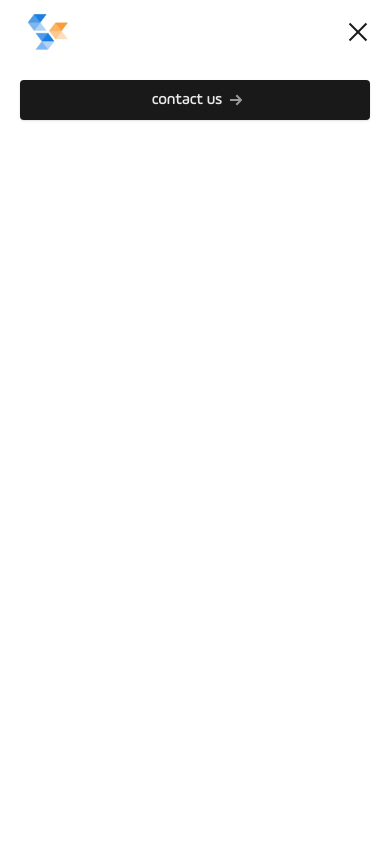
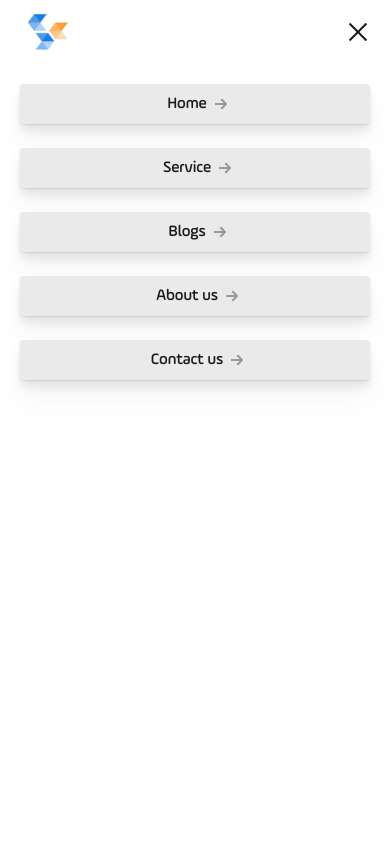
Before and after one commit to habtish1/Source-Code-Web, a Next.js app: page / in a window 390 px wide. Both pictures are taken after a click on the button "Menu". Shown: the top 844 px of the page. Built offline with nearby package versions, Linux system fonts and the light colour scheme.

Commit message:
navigation to mobile page added

```diff
--- a/components/ui/mobile-menu.tsx
+++ b/components/ui/mobile-menu.tsx
@@ -1,48 +1,57 @@
-'use client'
+"use client";
 
-import { useState, useRef, useEffect } from 'react'
-import { Transition } from '@headlessui/react'
-import Link from 'next/link'
+import { useState, useRef, useEffect } from "react";
+import { Transition } from "@headlessui/react";
+import Link from "next/link";
 
 export default function MobileMenu() {
-  const [mobileNavOpen, setMobileNavOpen] = useState<boolean>(false)
+  const [mobileNavOpen, setMobileNavOpen] = useState<boolean>(false);
 
-  const trigger = useRef<HTMLButtonElement>(null)
-  const mobileNav = useRef<HTMLDivElement>(null)
+  const trigger = useRef<HTMLButtonElement>(null);
+  const mobileNav = useRef<HTMLDivElement>(null);
 
   // close the mobile menu on click outside
   useEffect(() => {
     const clickHandler = ({ target }: { target: EventTarget | null }): void => {
       if (!mobileNav.current || !trigger.current) return;
-      if (!mobileNavOpen || mobileNav.current.contains(target as Node) || trigger.current.contains(target as Node)) return;
-      setMobileNavOpen(false)
+      if (
+        !mobileNavOpen ||
+        mobileNav.current.contains(target as Node) ||
+        trigger.current.contains(target as Node)
+      )
+        return;
+      setMobileNavOpen(false);
     };
-    document.addEventListener('click', clickHandler)
-    return () => document.removeEventListener('click', clickHandler)
-  })
+    document.addEventListener("click", clickHandler);
+    return () => document.removeEventListener("click", clickHandler);
+  });
 
   // close the mobile menu if the esc key is pressed
   useEffect(() => {
     const keyHandler = ({ keyCode }: { keyCode: number }): void => {
       if (!mobileNavOpen || keyCode !== 27) return;
-      setMobileNavOpen(false)
+      setMobileNavOpen(false);
     };
-    document.addEventListener('keydown', keyHandler)
-    return () => document.removeEventListener('keydown', keyHandler)
-  })
+    document.addEventListener("keydown", keyHandler);
+    return () => document.removeEventListener("keydown", keyHandler);
+  });
 
   return (
     <div className="flex md:hidden">
       {/* Hamburger button */}
       <button
         ref={trigger}
-        className={`hamburger ${mobileNavOpen && 'active'}`}
+        className={`hamburger ${mobileNavOpen && "active"}`}
         aria-controls="mobile-nav"
         aria-expanded={mobileNavOpen}
         onClick={() => setMobileNavOpen(!mobileNavOpen)}
       >
         <span className="sr-only">Menu</span>
-        <svg className="w-6 h-6 fill-current text-gray-900" viewBox="0 0 24 24" xmlns="http://www.w3.org/2000/svg">
+        <svg
+          className="w-6 h-6 fill-current text-gray-900"
+          viewBox="0 0 24 24"
+          xmlns="http://www.w3.org/2000/svg"
+        >
           <rect y="4" width="24" height="2" />
           <rect y="11" width="24" height="2" />
           <rect y="18" width="24" height="2" />
@@ -68,10 +77,102 @@ export default function MobileMenu() {
               <Link href="/signin" className="flex font-medium w-full text-gray-600 hover:text-gray-900 py-2 justify-center" onClick={() => setMobileNavOpen(false)}>Sign in</Link>
             </li> */}
             <li>
-              <Link href="/signup" className="btn-sm text-gray-200 bg-gray-900 hover:bg-gray-800 w-full my-2" onClick={() => setMobileNavOpen(false)}>
-                <span>contact us</span>
-                <svg className="w-3 h-3 fill-current text-gray-400 shrink-0 ml-2 -mr-1" viewBox="0 0 12 12" xmlns="http://www.w3.org/2000/svg">
-                  <path d="M11.707 5.293L7 .586 5.586 2l3 3H0v2h8.586l-3 3L7 11.414l4.707-4.707a1 1 0 000-1.414z" fill="#999" fillRule="nonzero" />
+              <Link
+                href="/"
+                className="btn-sm shadow-2xl bg-gray-200 drop-shadow-xl  w-full my-3 py-3"
+                onClick={() => setMobileNavOpen(false)}
+              >
+                <span>Home</span>
+                <svg
+                  className="w-3 h-3 fill-current text-gray-400 shrink-0 ml-2 -mr-1"
+                  viewBox="0 0 12 12"
+                  xmlns="http://www.w3.org/2000/svg"
+                >
+                  <path
+                    d="M11.707 5.293L7 .586 5.586 2l3 3H0v2h8.586l-3 3L7 11.414l4.707-4.707a1 1 0 000-1.414z"
+                    fill="#999"
+                    fillRule="nonzero"
+                  />
+                </svg>
+              </Link>
+            </li>
+            <li>
+              <Link
+                href="/services"
+                className="btn-sm shadow-2xl bg-gray-200 drop-shadow-xl  w-full my-3 py-3"
+                onClick={() => setMobileNavOpen(false)}
+              >
+                <span>Service</span>
+                <svg
+                  className="w-3 h-3 fill-current text-gray-400 shrink-0 ml-2 -mr-1"
+                  viewBox="0 0 12 12"
+                  xmlns="http://www.w3.org/2000/svg"
+                >
+                  <path
+                    d="M11.707 5.293L7 .586 5.586 2l3 3H0v2h8.586l-3 3L7 11.414l4.707-4.707a1 1 0 000-1.414z"
+                    fill="#999"
+                    fillRule="nonzero"
+                  />
+                </svg>
+              </Link>
+            </li>
+            <li>
+              <Link
+                href="/blogs"
+                className="btn-sm shadow-2xl bg-gray-200 drop-shadow-xl  w-full my-3 py-3"
+                onClick={() => setMobileNavOpen(false)}
+              >
+                <span>Blogs</span>
+                <svg
+                  className="w-3 h-3 fill-current text-gray-400 shrink-0 ml-2 -mr-1"
+                  viewBox="0 0 12 12"
+                  xmlns="http://www.w3.org/2000/svg"
+                >
+                  <path
+                    d="M11.707 5.293L7 .586 5.586 2l3 3H0v2h8.586l-3 3L7 11.414l4.707-4.707a1 1 0 000-1.414z"
+                    fill="#999"
+                    fillRule="nonzero"
+                  />
+                </svg>
+              </Link>
+            </li>
+            <li>
+              <Link
+                href="/about"
+                className="btn-sm shadow-2xl bg-gray-200 drop-shadow-xl  w-full my-3 py-3"
+                onClick={() => setMobileNavOpen(false)}
+              >
+                <span>About us</span>
+                <svg
+                  className="w-3 h-3 fill-current text-gray-500 shrink-0 ml-2 -mr-1"
+                  viewBox="0 0 12 12"
+                  xmlns="http://www.w3.org/2000/svg"
+                >
+                  <path
+                    d="M11.707 5.293L7 .586 5.586 2l3 3H0v2h8.586l-3 3L7 11.414l4.707-4.707a1 1 0 000-1.414z"
+                    fill="#999"
+                    fillRule="nonzero"
+                  />
+                </svg>
+              </Link>
+            </li>
+            <li>
+              <Link
+                href="/contact"
+                className="btn-sm shadow-2xl bg-gray-200 drop-shadow-xl  w-full my-3 py-3"
+                onClick={() => setMobileNavOpen(false)}
+              >
+                <span>Contact us</span>
+                <svg
+                  className="w-3 h-3 fill-current text-gray-500 shrink-0 ml-2 -mr-1"
+                  viewBox="0 0 12 12"
+                  xmlns="http://www.w3.org/2000/svg"
+                >
+                  <path
+                    d="M11.707 5.293L7 .586 5.586 2l3 3H0v2h8.586l-3 3L7 11.414l4.707-4.707a1 1 0 000-1.414z"
+                    fill="#999"
+                    fillRule="nonzero"
+                  />
                 </svg>
               </Link>
             </li>
@@ -79,5 +180,5 @@ export default function MobileMenu() {
         </Transition>
       </div>
     </div>
-  )
+  );
 }
```
